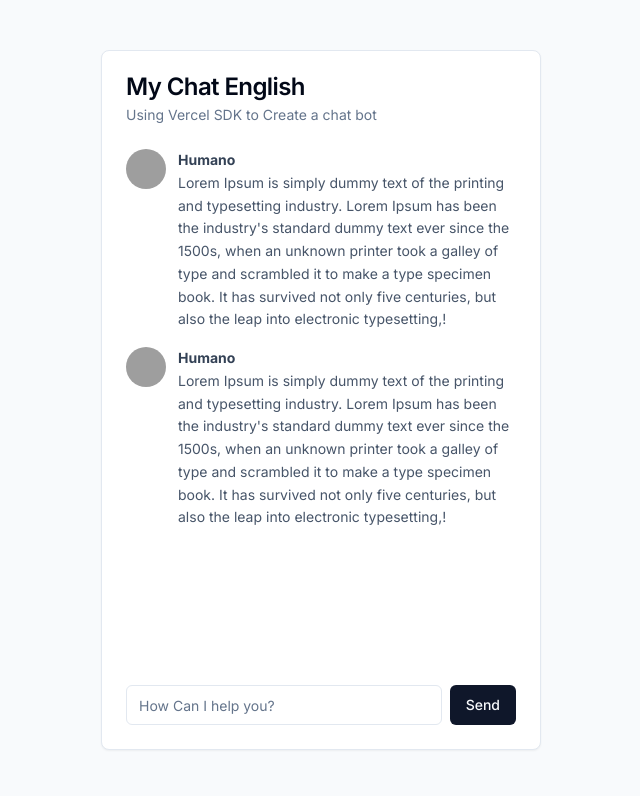
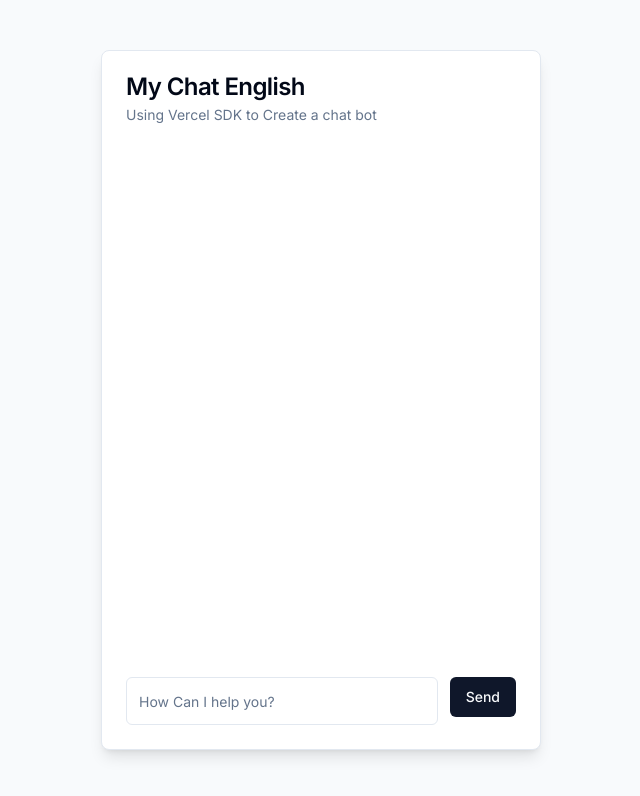
Before and after one commit to fabioNog/chat-ia, a Next.js app: page / in a window 1280 px wide. Shown: the top 796 px of the page, without its empty margins (319-959 px from the left). Built offline with nearby package versions, Linux system fonts and the light colour scheme; grey boxes are pictures that could not be loaded.

Commit message:
Finish chat conversation

```diff
--- a/src/app/page.tsx
+++ b/src/app/page.tsx
@@ -1,48 +1,87 @@
+"use client";
+
+import { useState } from 'react';
 import { Button } from "@/components/ui/button";
 import { Card, CardDescription, CardHeader, CardTitle, CardContent, CardFooter } from "@/components/ui/card";
 import { Input } from "@/components/ui/input";
 import { Avatar, AvatarFallback, AvatarImage } from "@/components/ui/avatar";
 
+interface Message {
+  role: string;
+  content: string;
+}
+
 export default function Home() {
+  const [messages, setMessages] = useState<Message[]>([]);
+  const [inputText, setInputText] = useState("");
+
+  const handleSubmit = async (event: React.FormEvent<HTMLFormElement>) => {
+    event.preventDefault();
+
+    const newMessage: Message = {
+      role: "user",
+      content: inputText
+    };
+
+    // Add user message to messages
+    setMessages((prevMessages) => [...prevMessages, newMessage]);
+    setInputText("");
+
+    try {
+      const response = await fetch('http://localhost:3001/chatgpt/generate', {
+        method: 'POST',
+        headers: {
+          'Content-Type': 'application/json'
+        },
+        body: JSON.stringify({ prompt: inputText })
+      });
+
+      const data = await response.json();
+      console.log("Mensagem da API:", data);
+      const botMessage: Message = {
+        role: "bot",
+        content: data.candidates[0].content.parts[0].text
+      };
+
+      // Add bot response to messages
+      setMessages((prevMessages) => [...prevMessages, botMessage]);
+    } catch (error) {
+      console.error('Error:', error);
+    }
+  };
+
   return (
-    <div className="flex min-h-screen bg-slate-50 items-center justify-center">
-      <Card className="w-[440px] h-[700px] grid grid-rows-[min-content_1fr_min-content]">
+    <div className="flex min-h-screen bg-slate-50 items-center justify-center p-4">
+      <Card className="w-[440px] h-[700px] grid grid-rows-[min-content_1fr_min-content] shadow-lg">
         <CardHeader>
           <CardTitle>My Chat English</CardTitle>
           <CardDescription>Using Vercel SDK to Create a chat bot</CardDescription>
         </CardHeader>
-        <CardContent className="space-y-4">
-          <div className="flex gap-3 text-slate-600 text-sm">
+        <CardContent className="space-y-4 overflow-auto">
+          {messages.map((message, index) => (
+            <div key={index} className="flex gap-3 text-slate-600 text-sm">
               <Avatar>
-              <AvatarFallback>FB</AvatarFallback>
-              <AvatarImage src="https://github.com/fabioNog.png"/>
+                <AvatarFallback>{message.role === "user" ? "U" : "B"}</AvatarFallback>
+                <AvatarImage src={message.role === "user" ? "https://github.com/fabioNog.png" : "https://fabionog.github.io/fabionogueira/static/media/fabionogueira-pc.1806dcda3d1feef28a3b.jpeg"} />
               </Avatar>
               <p className="leading-relaxed">
-  <span className="block font-bold text-slate-700">Humano</span>
-  {`Lorem Ipsum is simply dummy text of the printing and typesetting industry. Lorem Ipsum has been the industry's standard dummy text ever since the 1500s, when an unknown printer took a galley of type and scrambled it to make a type specimen book. It has survived not only five centuries, but also the leap into electronic typesetting,!`}
+                <span className="block font-bold text-slate-700">{message.role === "user" ? "Humano" : "Bot"}</span>
+                {message.content}
               </p>
-
-
-
             </div>
-
-          <div className="flex gap-3 text-slate-600 text-sm">
-            <Avatar>
-              <AvatarFallback>FB</AvatarFallback>
-              <AvatarImage src="https://fabionog.github.io/fabionogueira/static/media/fabionogueira-pc.1806dcda3d1feef28a3b.jpeg"/>
-            </Avatar>
-            <p className="leading-relaxed">
-  <span className="block font-bold text-slate-700">Humano</span>
-  {`Lorem Ipsum is simply dummy text of the printing and typesetting industry. Lorem Ipsum has been the industry's standard dummy text ever since the 1500s, when an unknown printer took a galley of type and scrambled it to make a type specimen book. It has survived not only five centuries, but also the leap into electronic typesetting,!`}
-</p>
-
-
-
-          </div>
+          ))}
         </CardContent>
-        <CardFooter className="space-x-2">
-         <Input placeholder="How Can I help you?" className="flex-1"/>
+        <CardFooter>
+          <form onSubmit={handleSubmit} className="w-full flex gap-3">
+            <Input
+              placeholder="How Can I help you?"
+              id="messageInput"
+              className="flex-1 h-12"
+              value={inputText}
+              onChange={(e) => setInputText(e.target.value)}
+            />
             <Button type="submit">Send</Button>
+          </form>
         </CardFooter>
       </Card>
     </div>
```
Lines whose indentation alone changed are shown as unchanged.
